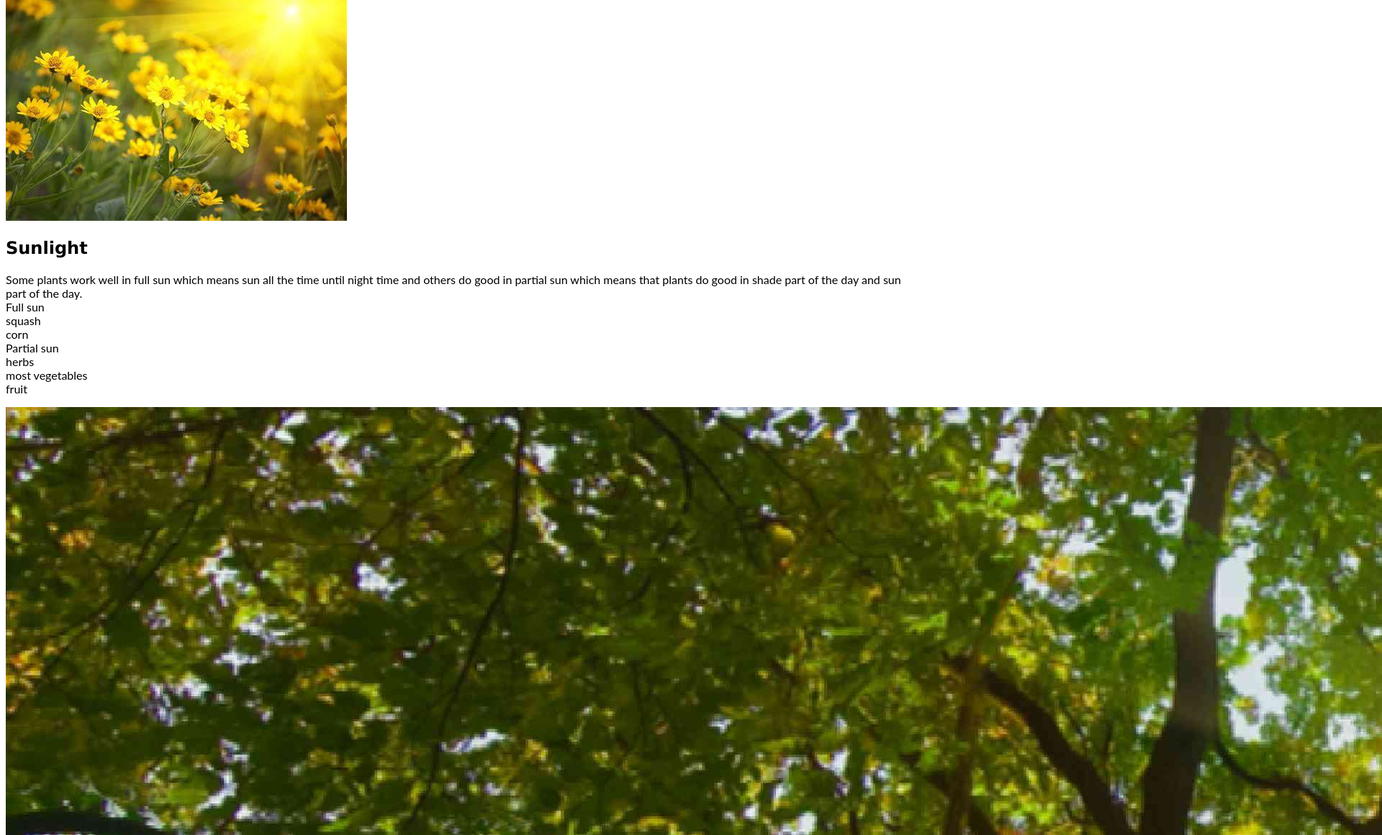
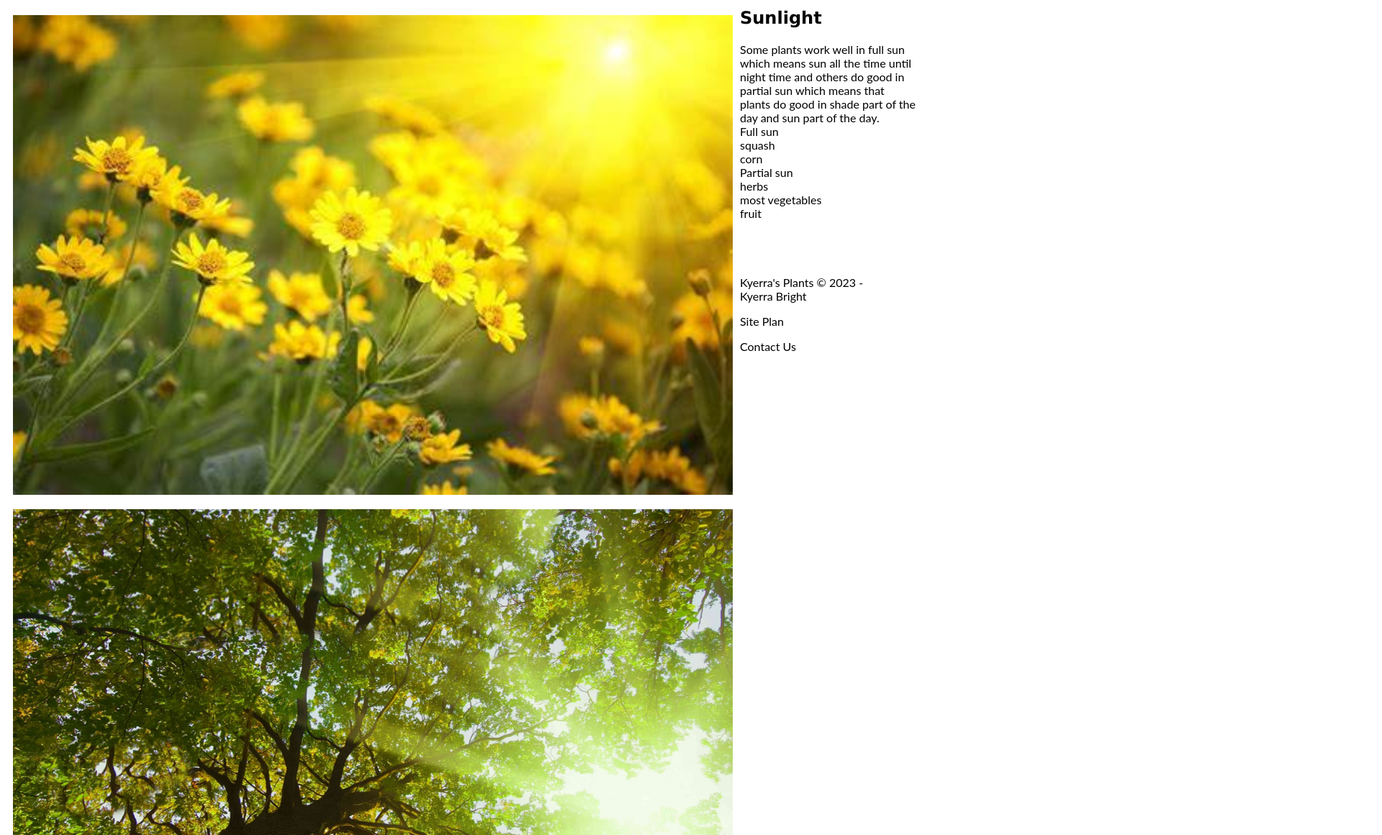
Before and after one commit to KyerraBright/Web-Fundamentals, a plain HTML site: page personal_website/page2.html in a window 1280 px wide. Shown: the part 139-1300 px from the top of the page at 72% size, 1920 px wide, since content can reach past the window. Drawn offline with Linux system fonts and the light colour scheme.

Commit message:
page 2 done

```diff
--- a/personal_website/page2.html
+++ b/personal_website/page2.html
@@ -22,7 +22,7 @@
         </nav>
     </header>
     <div>
-        <img src="images/page_3.jpg" alt="image for page3">
+        <img src="images/page_3.jpg" alt="image for page3" class="image">
         <section>
             <h1>Sunlight</h1>
       <p>
@@ -37,7 +37,7 @@
         fruit<br>
       </p>
         </section>
-        <img src="images/page_3also.jpg" alt="image for page3">
+        <img src="images/page_3also.jpg" alt="image for page3" class="image">
     </div>
     <footer>
         <p>Kyerra's Plants &copy; 2023 - Kyerra Bright</p>
```
